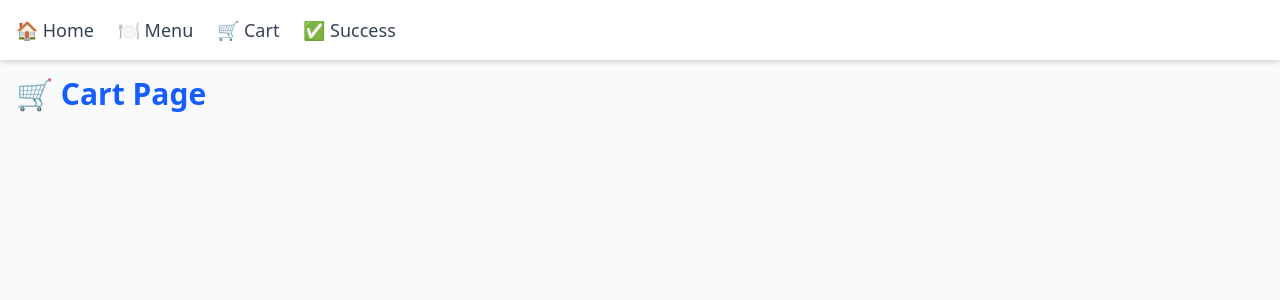
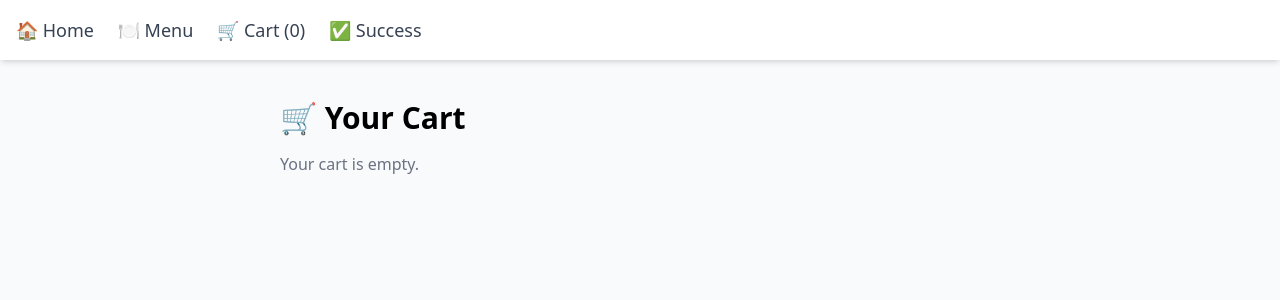
Before and after one commit to YiZhang19801001/restaurant-order-system-demo, a React (Vite) app: page /cart in a window 1280 px wide. Shown: the top 300 px of the page. Built offline with nearby package versions, Linux system fonts and the light colour scheme.

Commit message:
feat: implement cart functionality with item display and total calculation

```diff
--- a/src/components/Layout/Header.tsx
+++ b/src/components/Layout/Header.tsx
@@ -1,7 +1,12 @@
-// src/components/Layout/Header.tsx
 import { Link } from 'react-router-dom';
+import { useSelector } from 'react-redux';
+import type { RootState } from '../../store/index';
 
 const Header = () => {
+  const totalQty = useSelector((state: RootState) =>
+    state.cart.items.reduce((acc, item) => acc + item.quantity, 0)
+  );
+
   return (
     <header className="bg-white shadow-md p-4 sticky top-0 z-50 w-full">
       <nav className="flex gap-6 text-lg font-medium text-gray-700">
@@ -12,7 +17,7 @@ const Header = () => {
           🍽️ Menu
         </Link>
         <Link to="/cart" className="hover:text-blue-500">
-          🛒 Cart
+          🛒 Cart ({totalQty})
         </Link>
         <Link to="/success" className="hover:text-blue-500">
           ✅ Success
--- a/src/pages/Cart/Cart.tsx
+++ b/src/pages/Cart/Cart.tsx
@@ -1,6 +1,56 @@
-// src/pages/Cart/Cart.tsx
+import { useSelector } from 'react-redux';
+import type { RootState } from '../../store';
+
 const Cart = () => {
-  return <h1 className="text-blue-600 text-3xl font-bold"> 🛒 Cart Page</h1>;
+  const items = useSelector((state: RootState) => state.cart.items);
+
+  const cartTotal = items.reduce(
+    (acc, item) => acc + item.price * item.quantity,
+    0
+  );
+
+  return (
+    <div className="max-w-3xl mx-auto p-6">
+      <h1 className="text-3xl font-bold mb-4">🛒 Your Cart</h1>
+
+      {items.length === 0 ? (
+        <p className="text-gray-500">Your cart is empty.</p>
+      ) : (
+        <div className="space-y-4">
+          {items.map((item) => (
+            <div
+              key={item.id}
+              className="flex items-center justify-between bg-white p-4 rounded shadow"
+            >
+              <div className="flex items-center gap-4">
+                <img
+                  src={item.image}
+                  alt={item.name}
+                  className="w-16 h-16 object-cover rounded"
+                />
+                <div>
+                  <h2 className="text-lg font-semibold text-gray-800">
+                    {item.name}
+                  </h2>
+                  <p className="text-sm text-gray-500">
+                    ${item.price.toFixed(2)} × {item.quantity}
+                  </p>
+                </div>
+              </div>
+              <div className="text-right font-bold text-green-700">
+                ${(item.price * item.quantity).toFixed(2)}
+              </div>
+            </div>
+          ))}
+
+          <div className="flex justify-between items-center border-t pt-4 mt-6 text-xl font-bold">
+            <span>Total:</span>
+            <span className="text-green-800">${cartTotal.toFixed(2)}</span>
+          </div>
+        </div>
+      )}
+    </div>
+  );
 };
 
 export default Cart;
```
